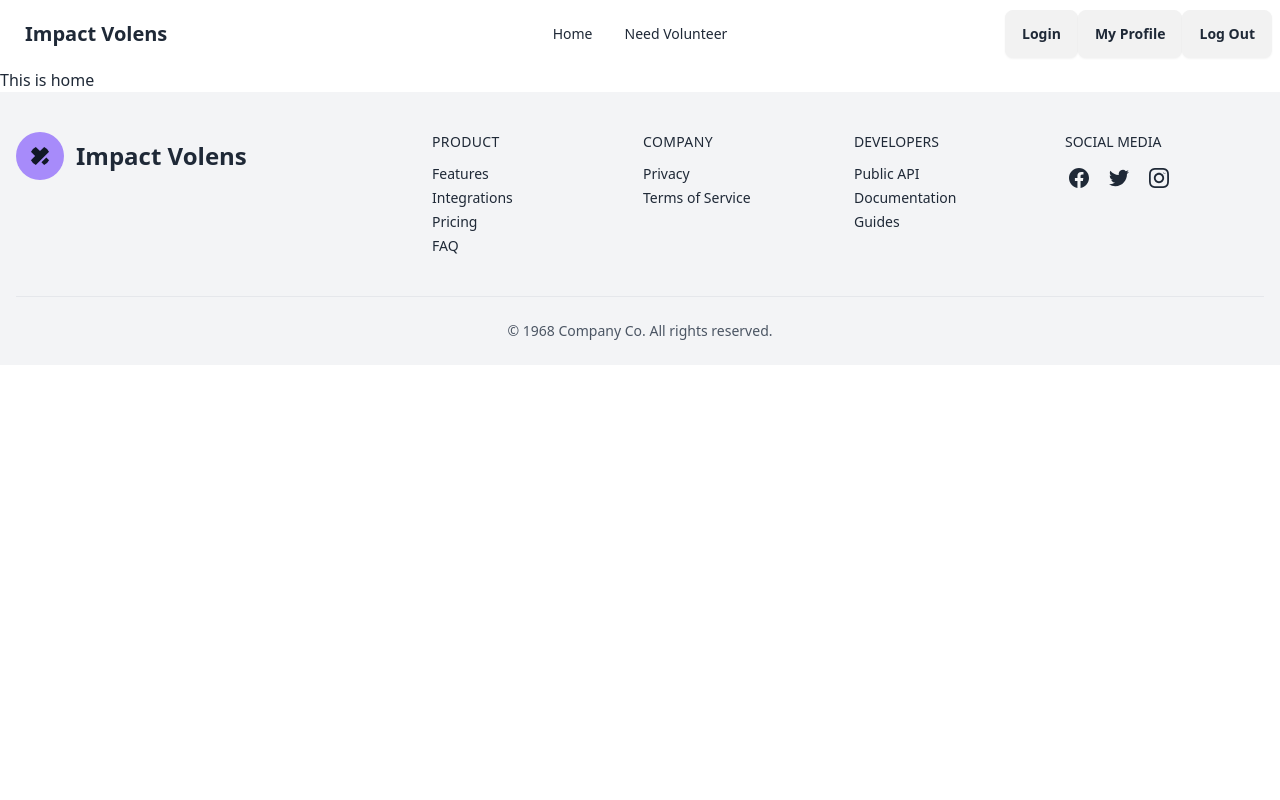
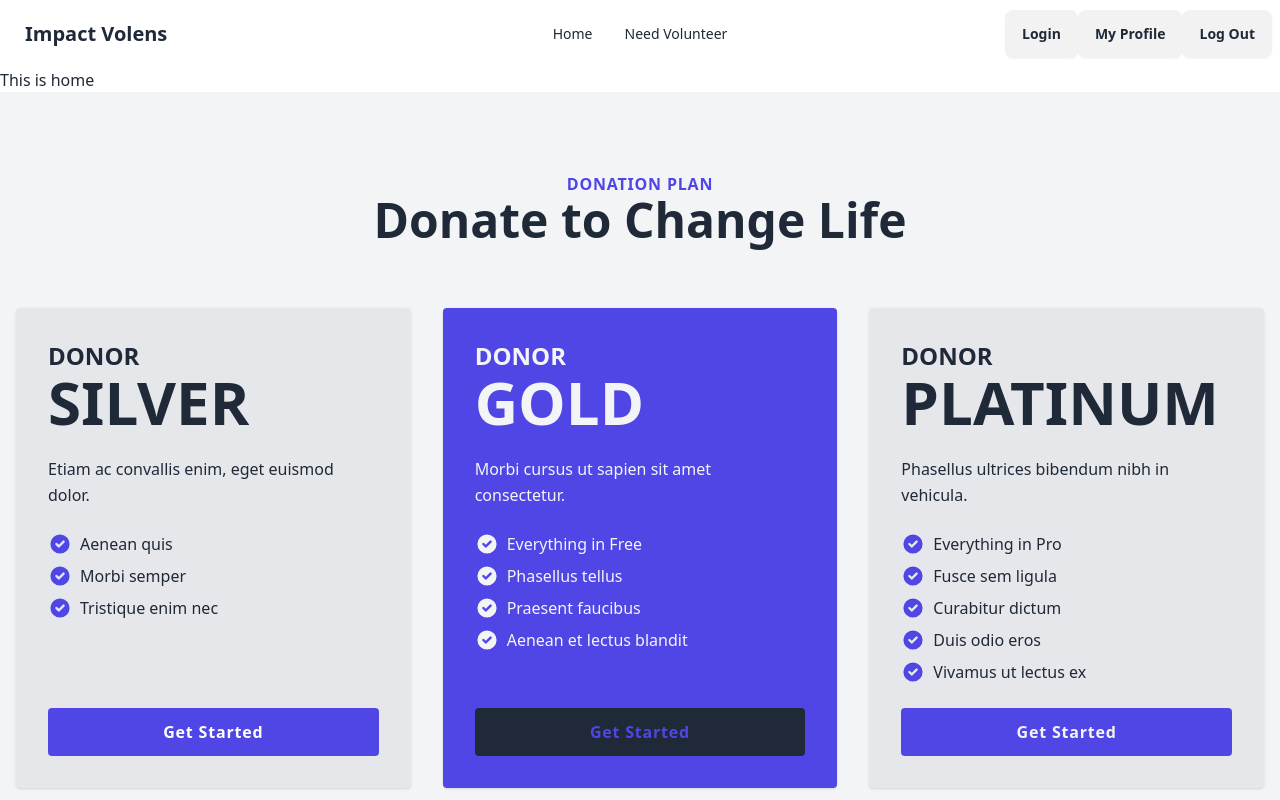
Before and after one commit to tisabbir/impact-volens-client-original, a React (Vite) app: page / in a window 1280 px wide. Shown: the top 800 px of the page. Built offline with nearby package versions, Linux system fonts and the light colour scheme.

Commit message:
donation section added

```diff
--- /dev/null
+++ b/src/pages/Home/Donation/Donation.jsx
@@ -0,0 +1,126 @@
+
+
+const Donation = () => {
+    return (
+        <section className="py-20 bg-gray-100 text-gray-800">
+      <div className="container px-4 mx-auto">
+        <div className="max-w-2xl mx-auto mb-16 text-center">
+          <span className="font-bold tracking-wider uppercase text-indigo-600">Donation Plan</span>
+          <h2 className="text-4xl font-bold lg:text-5xl">Donate to Change Life</h2>
+        </div>
+        <div className="flex flex-wrap items-stretch -mx-4">
+          <div className="flex w-full mb-8 sm:px-4 md:w-1/2 lg:w-1/3 lg:mb-0">
+            <div className="flex flex-grow flex-col p-6 space-y-6 rounded shadow sm:p-8 bg-gray-200 text-gray-800">
+              <div className="space-y-2">
+                <h4 className="text-2xl font-bold">DONOR</h4>
+                <span className="text-6xl font-bold">SILVER</span>
+              </div>
+              <p className="mt-3 leading-relaxed">Etiam ac convallis enim, eget euismod dolor.</p>
+              <ul className="flex-1 mb-6">
+                <li className="flex mb-2 space-x-2 items-center">
+                  <svg xmlns="http://www.w3.org/2000/svg" viewBox="0 0 20 20" fill="currentColor" className="flex-shrink-0 w-6 h-6 text-indigo-600">
+                    <path fillRule="evenodd" d="M10 18a8 8 0 100-16 8 8 0 000 16zm3.707-9.293a1 1 0 00-1.414-1.414L9 10.586 7.707 9.293a1 1 0 00-1.414 1.414l2 2a1 1 0 001.414 0l4-4z" clipRule="evenodd"></path>
+                  </svg>
+                  <span>Aenean quis</span>
+                </li>
+                <li className="flex mb-2 space-x-2 items-center">
+                  <svg xmlns="http://www.w3.org/2000/svg" viewBox="0 0 20 20" fill="currentColor" className="flex-shrink-0 w-6 h-6 text-indigo-600">
+                    <path fillRule="evenodd" d="M10 18a8 8 0 100-16 8 8 0 000 16zm3.707-9.293a1 1 0 00-1.414-1.414L9 10.586 7.707 9.293a1 1 0 00-1.414 1.414l2 2a1 1 0 001.414 0l4-4z" clipRule="evenodd"></path>
+                  </svg>
+                  <span>Morbi semper</span>
+                </li>
+                <li className="flex mb-2 space-x-2 items-center">
+                  <svg xmlns="http://www.w3.org/2000/svg" viewBox="0 0 20 20" fill="currentColor" className="flex-shrink-0 w-6 h-6 text-indigo-600">
+                    <path fillRule="evenodd" d="M10 18a8 8 0 100-16 8 8 0 000 16zm3.707-9.293a1 1 0 00-1.414-1.414L9 10.586 7.707 9.293a1 1 0 00-1.414 1.414l2 2a1 1 0 001.414 0l4-4z" clipRule="evenodd"></path>
+                  </svg>
+                  <span>Tristique enim nec</span>
+                </li>
+              </ul>
+              <button type="button" className="inline-block px-5 py-3 font-semibold tracking-wider text-center rounded bg-indigo-600 text-white">Get Started</button>
+            </div>
+          </div>
+          <div className="flex w-full mb-8 sm:px-4 md:w-1/2 lg:w-1/3 lg:mb-0">
+            <div className="flex flex-grow flex-col p-6 space-y-6 rounded shadow sm:p-8 bg-indigo-600 text-gray-100">
+              <div className="space-y-2">
+                <h4 className="text-2xl font-bold">DONOR</h4>
+                <span className="text-6xl font-bold">GOLD</span>
+              </div>
+              <p className="leading-relaxed">Morbi cursus ut sapien sit amet consectetur.</p>
+              <ul className="flex-1 space-y-2">
+                <li className="flex items-center space-x-2">
+                  <svg xmlns="http://www.w3.org/2000/svg" viewBox="0 0 20 20" fill="currentColor" className="flex-shrink-0 w-6 h-6 text-gray-100">
+                    <path fillRule="evenodd" d="M10 18a8 8 0 100-16 8 8 0 000 16zm3.707-9.293a1 1 0 00-1.414-1.414L9 10.586 7.707 9.293a1 1 0 00-1.414 1.414l2 2a1 1 0 001.414 0l4-4z" clipRule="evenodd"></path>
+                  </svg>
+                  <span>Everything in Free</span>
+                </li>
+                <li className="flex items-center space-x-2">
+                  <svg xmlns="http://www.w3.org/2000/svg" viewBox="0 0 20 20" fill="currentColor" className="flex-shrink-0 w-6 h-6 text-gray-100">
+                    <path fillRule="evenodd" d="M10 18a8 8 0 100-16 8 8 0 000 16zm3.707-9.293a1 1 0 00-1.414-1.414L9 10.586 7.707 9.293a1 1 0 00-1.414 1.414l2 2a1 1 0 001.414 0l4-4z" clipRule="evenodd"></path>
+                  </svg>
+                  <span>Phasellus tellus</span>
+                </li>
+                <li className="flex items-center space-x-2">
+                  <svg xmlns="http://www.w3.org/2000/svg" viewBox="0 0 20 20" fill="currentColor" className="flex-shrink-0 w-6 h-6 text-gray-100">
+                    <path fillRule="evenodd" d="M10 18a8 8 0 100-16 8 8 0 000 16zm3.707-9.293a1 1 0 00-1.414-1.414L9 10.586 7.707 9.293a1 1 0 00-1.414 1.414l2 2a1 1 0 001.414 0l4-4z" clipRule="evenodd"></path>
+                  </svg>
+                  <span>Praesent faucibus</span>
+                </li>
+                <li className="flex items-center space-x-2">
+                  <svg xmlns="http://www.w3.org/2000/svg" viewBox="0 0 20 20" fill="currentColor" className="flex-shrink-0 w-6 h-6 text-gray-100">
+                    <path fillRule="evenodd" d="M10 18a8 8 0 100-16 8 8 0 000 16zm3.707-9.293a1 1 0 00-1.414-1.414L9 10.586 7.707 9.293a1 1 0 00-1.414 1.414l2 2a1 1 0 001.414 0l4-4z" clipRule="evenodd"></path>
+                  </svg>
+                  <span>Aenean et lectus blandit</span>
+                </li>
+              </ul>
+              <a href="#" className="inline-block w-full px-5 py-3 font-bold tracking-wider text-center rounded bg-gray-800 text-indigo-600">Get Started</a>
+            </div>
+          </div>
+          <div className="flex w-full mb-8 sm:px-4 md:w-1/2 lg:w-1/3 lg:mb-0">
+            <div className="flex flex-grow flex-col p-6 space-y-6 rounded shadow sm:p-8 bg-gray-200 text-gray-800">
+              <div className="space-y-2">
+                <h4 className="text-2xl font-bold">DONOR</h4>
+                <span className="text-6xl font-bold">PLATINUM</span>
+              </div>
+              <p className="leading-relaxed">Phasellus ultrices bibendum nibh in vehicula.</p>
+              <ul className="space-y-2">
+                <li className="flex items-start space-x-2">
+                  <svg xmlns="http://www.w3.org/2000/svg" viewBox="0 0 20 20" fill="currentColor" className="flex-shrink-0 w-6 h-6 text-indigo-600">
+                    <path fillRule="evenodd" d="M10 18a8 8 0 100-16 8 8 0 000 16zm3.707-9.293a1 1 0 00-1.414-1.414L9 10.586 7.707 9.293a1 1 0 00-1.414 1.414l2 2a1 1 0 001.414 0l4-4z" clipRule="evenodd"></path>
+                  </svg>
+                  <span>Everything in Pro</span>
+                </li>
+                <li className="flex items-start space-x-2">
+                  <svg xmlns="http://www.w3.org/2000/svg" viewBox="0 0 20 20" fill="currentColor" className="flex-shrink-0 w-6 h-6 text-indigo-600">
+                    <path fillRule="evenodd" d="M10 18a8 8 0 100-16 8 8 0 000 16zm3.707-9.293a1 1 0 00-1.414-1.414L9 10.586 7.707 9.293a1 1 0 00-1.414 1.414l2 2a1 1 0 001.414 0l4-4z" clipRule="evenodd"></path>
+                  </svg>
+                  <span>Fusce sem ligula</span>
+                </li>
+                <li className="flex items-start space-x-2">
+                  <svg xmlns="http://www.w3.org/2000/svg" viewBox="0 0 20 20" fill="currentColor" className="flex-shrink-0 w-6 h-6 text-indigo-600">
+                    <path fillRule="evenodd" d="M10 18a8 8 0 100-16 8 8 0 000 16zm3.707-9.293a1 1 0 00-1.414-1.414L9 10.586 7.707 9.293a1 1 0 00-1.414 1.414l2 2a1 1 0 001.414 0l4-4z" clipRule="evenodd"></path>
+                  </svg>
+                  <span>Curabitur dictum</span>
+                </li>
+                <li className="flex items-start space-x-2">
+                  <svg xmlns="http://www.w3.org/2000/svg" viewBox="0 0 20 20" fill="currentColor" className="flex-shrink-0 w-6 h-6 text-indigo-600">
+                    <path fillRule="evenodd" d="M10 18a8 8 0 100-16 8 8 0 000 16zm3.707-9.293a1 1 0 00-1.414-1.414L9 10.586 7.707 9.293a1 1 0 00-1.414 1.414l2 2a1 1 0 001.414 0l4-4z" clipRule="evenodd"></path>
+                  </svg>
+                  <span>Duis odio eros</span>
+                </li>
+                <li className="flex items-start space-x-2">
+                  <svg xmlns="http://www.w3.org/2000/svg" viewBox="0 0 20 20" fill="currentColor" className="flex-shrink-0 w-6 h-6 text-indigo-600">
+                    <path fillRule="evenodd" d="M10 18a8 8 0 100-16 8 8 0 000 16zm3.707-9.293a1 1 0 00-1.414-1.414L9 10.586 7.707 9.293a1 1 0 00-1.414 1.414l2 2a1 1 0 001.414 0l4-4z" clipRule="evenodd"></path>
+                  </svg>
+                  <span>Vivamus ut lectus ex</span>
+                </li>
+              </ul>
+              <a href="#" className="inline-block w-full px-5 py-3 font-semibold tracking-wider text-center rounded bg-indigo-600 text-gray-100">Get Started</a>
+            </div>
+          </div>
+        </div>
+      </div>
+    </section>
+    );
+};
+
+export default Donation;
--- a/src/pages/Home/Home/Home.jsx
+++ b/src/pages/Home/Home/Home.jsx
@@ -1,9 +1,11 @@
+import Donation from "../Donation/Donation";
 
 
 const Home = () => {
     return (
         <div>
             This is home
+            <Donation />
         </div>
     );
 };
--- a/src/pages/Register/Register.jsx
+++ b/src/pages/Register/Register.jsx
@@ -8,8 +8,8 @@ const Register = () => {
         <div className="hero-content flex-col lg:flex-row">
           <div className="text-center lg:text-left">
             <img
-              className="max-w-lg"
-              src="https://i.ibb.co/0257RHK/Blogging-bro.png"
+              className="max-w-lg rounded-lg"
+              src="https://i.ibb.co/JdRj4K0/girl-with-backpack-sunset-generative-al.jpg"
             />
           </div>
 
```
